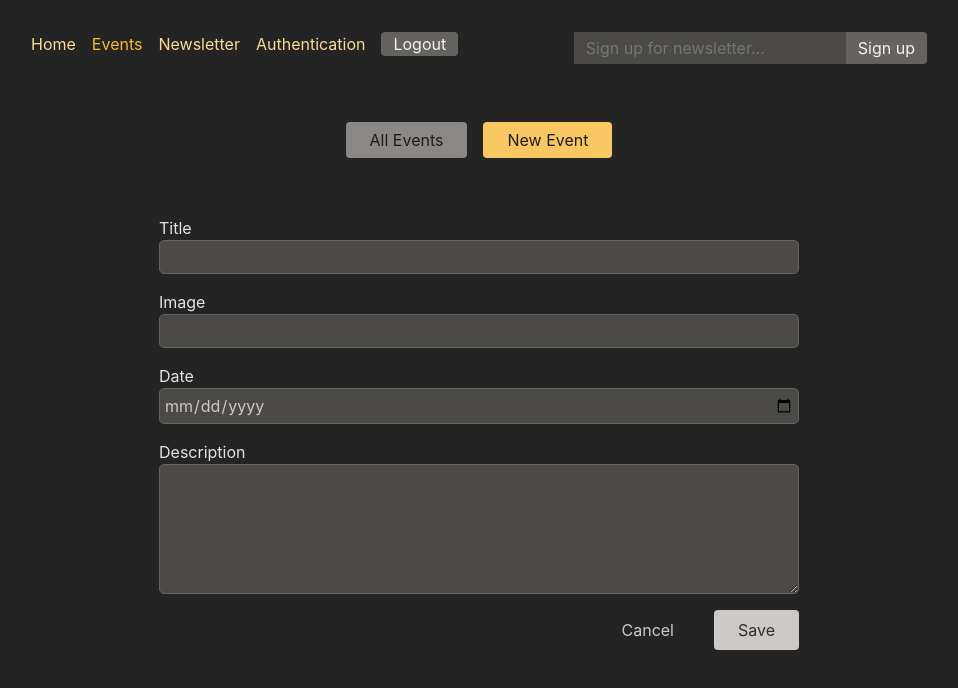
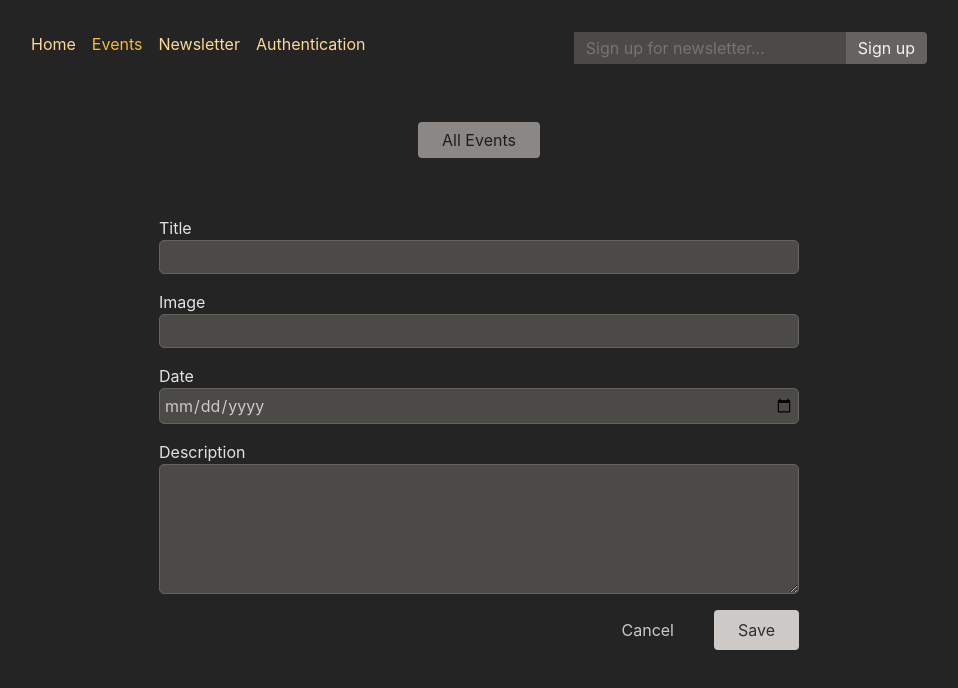
Before and after one commit to willl-8523/authention-to-react-apps, a React (Create React App) app in the folder frontend/: page /events/new in a window 1280 px wide. Shown: the top 688 px of the page, without its empty margins (161-1119 px from the left). Built offline with nearby package versions, Linux system fonts and the light colour scheme.

Commit message:
Updating the UI Based on Auth Status

```diff
--- a/frontend/src/App.js
+++ b/frontend/src/App.js
@@ -17,12 +17,15 @@
 import NewEventPage from './pages/NewEvent';
 import NewsletterPage, { action as newsletterAction } from './pages/Newsletter';
 import RootLayout from './pages/Root';
+import { tokenLoader } from './util/auth';
 
 const router = createBrowserRouter([
   {
     path: '/',
     element: <RootLayout />,
     errorElement: <ErrorPage />,
+    id: 'root',
+    loader: tokenLoader,
     children: [
       { index: true, element: <HomePage /> },
       {
--- a/frontend/src/components/EventItem.js
+++ b/frontend/src/components/EventItem.js
@@ -1,8 +1,10 @@
-import { Link, useSubmit } from 'react-router-dom';
+import { Link, useRouteLoaderData, useSubmit } from 'react-router-dom';
 
 import classes from './EventItem.module.css';
 
 function EventItem({ event }) {
+  const token = useRouteLoaderData('root');
+
   const submit = useSubmit();
 
   function startDeleteHandler() {
@@ -19,10 +21,12 @@
       <h1>{event.title}</h1>
       <time>{event.date}</time>
       <p>{event.description}</p>
-      <menu className={classes.actions}>
-        <Link to="edit">Edit</Link>
-        <button onClick={startDeleteHandler}>Delete</button>
-      </menu>
+      {token && (
+        <menu className={classes.actions}>
+          <Link to="edit">Edit</Link>
+          <button onClick={startDeleteHandler}>Delete</button>
+        </menu>
+      )}
     </article>
   );
 }
--- a/frontend/src/components/EventsNavigation.js
+++ b/frontend/src/components/EventsNavigation.js
@@ -1,8 +1,10 @@
-import { NavLink } from 'react-router-dom';
+import { NavLink, useRouteLoaderData } from 'react-router-dom';
 
 import classes from './EventsNavigation.module.css';
 
 function EventsNavigation() {
+  const token = useRouteLoaderData('root');
+
   return (
     <header className={classes.header}>
       <nav>
@@ -18,6 +20,7 @@
               All Events
             </NavLink>
           </li>
+          {token && (
             <li>
               <NavLink
                 to="/events/new"
@@ -28,6 +31,7 @@
                 New Event
               </NavLink>
             </li>
+          )}
         </ul>
       </nav>
     </header>
--- a/frontend/src/components/MainNavigation.js
+++ b/frontend/src/components/MainNavigation.js
@@ -1,9 +1,12 @@
-import { Form, NavLink } from 'react-router-dom';
+import { Form, NavLink, useRouteLoaderData } from 'react-router-dom';
 
 import classes from './MainNavigation.module.css';
 import NewsletterSignup from './NewsletterSignup';
 
 function MainNavigation() {
+  const token = useRouteLoaderData('root');
+  console.log(token);
+
   return (
     <header className={classes.header}>
       <nav>
@@ -39,6 +42,7 @@
               Newsletter
             </NavLink>
           </li>
+          {!token && (
             <li>
               <NavLink
                 to="auth"
@@ -49,11 +53,15 @@
                 Authentication
               </NavLink>
             </li>
+          )}
+
+          {token && (
             <li>
-            <Form action='/logout' method='post' className={classes.button}>
+              <Form action="/logout" method="post" className={classes.button}>
                 <button>Logout</button>
               </Form>
             </li>
+          )}
         </ul>
       </nav>
       <NewsletterSignup />
--- a/frontend/src/util/auth.js
+++ b/frontend/src/util/auth.js
@@ -3,3 +3,7 @@
 
   return token;
 }
+
+export function tokenLoader() {
+  return getAuthToken();
+}
```
Lines whose indentation alone changed are shown as unchanged.
